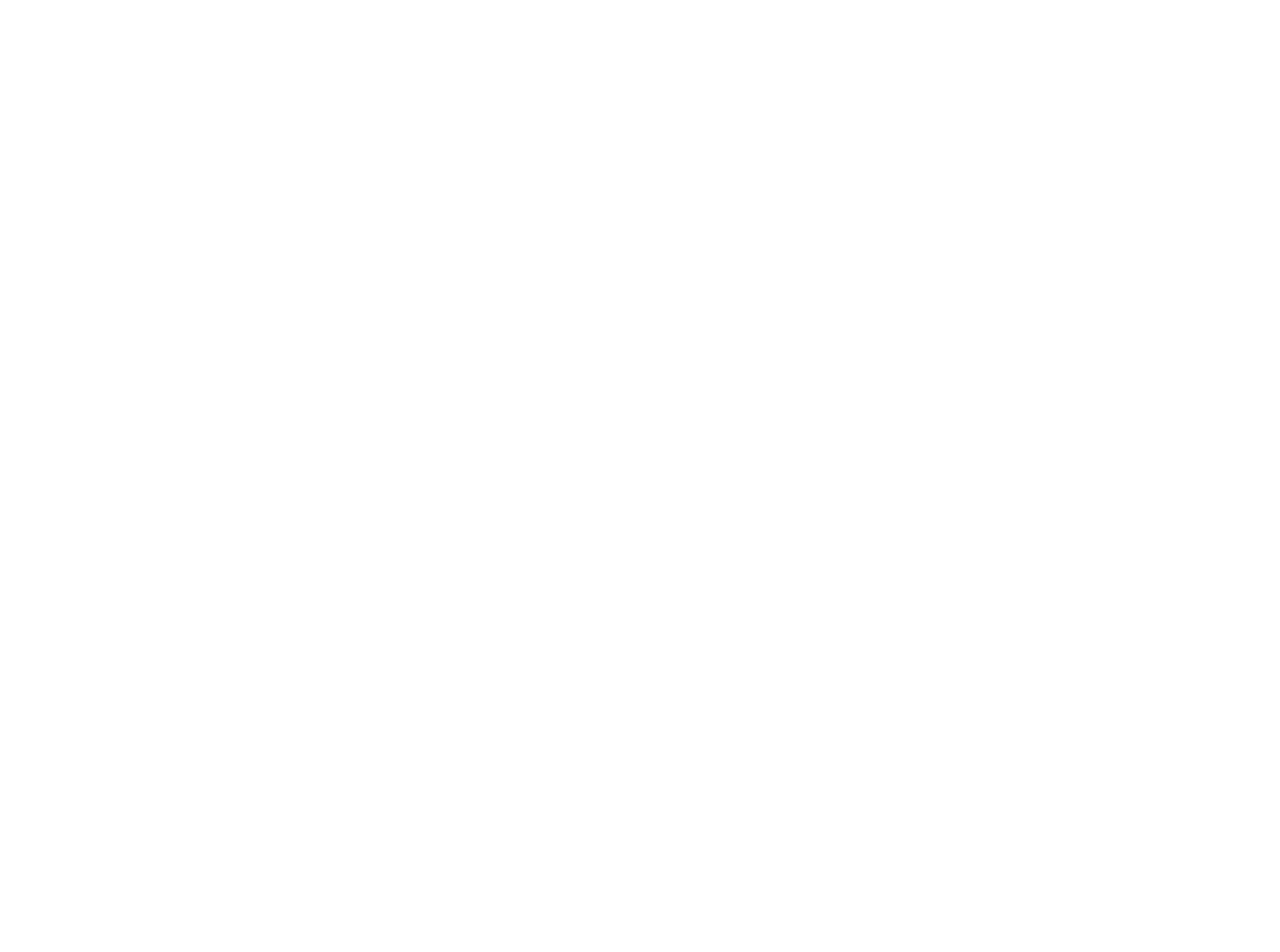
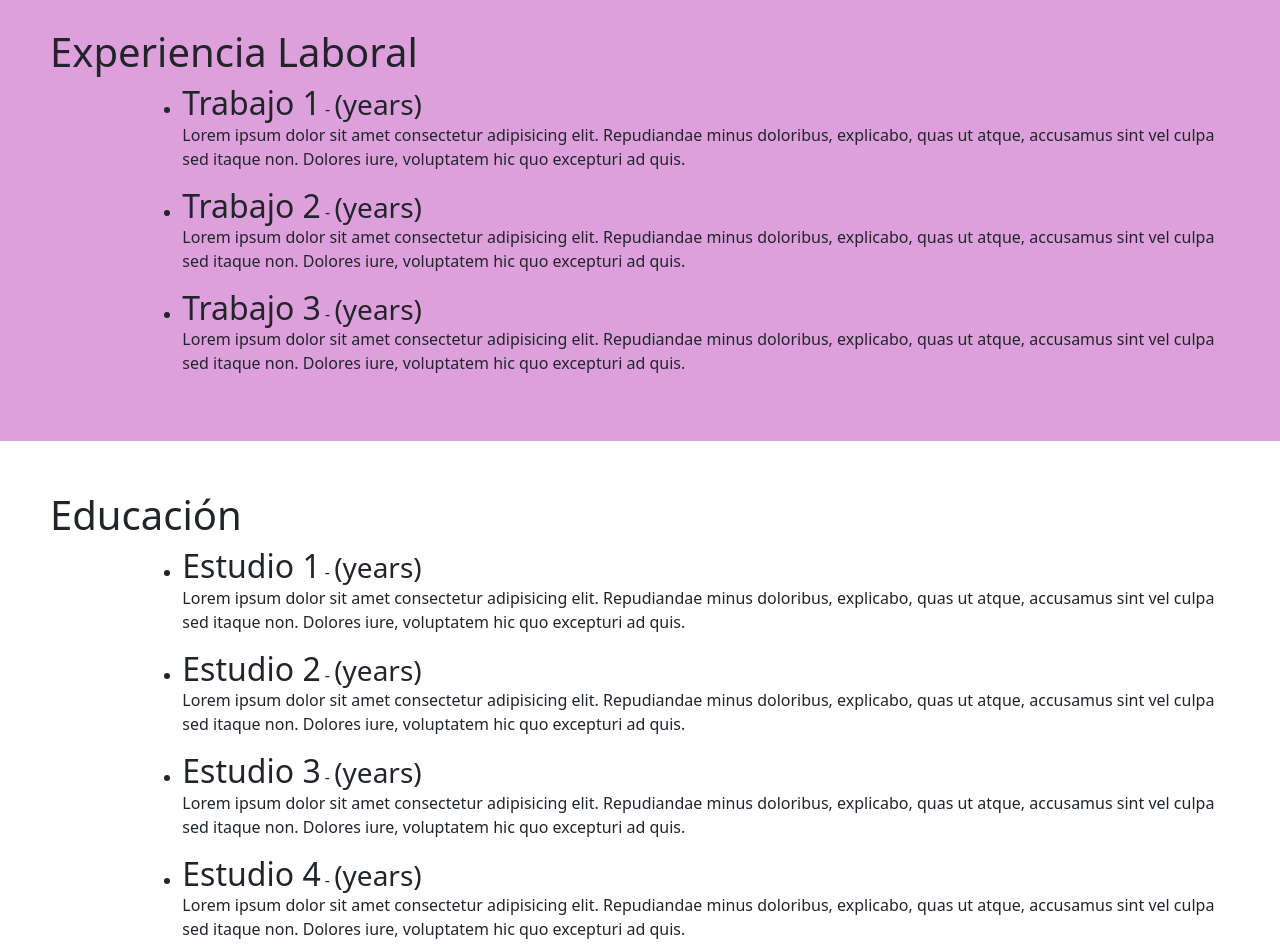
Before and after one commit to paulaorpella/Portfolio_Paula_Orpella, an Angular app in the folder Portfolio_Paula_Orpella/: page / in a window 1280 px wide. Shown: the part 880-1832 px from the top of the page. Before the commit the page ends 848 px from the top, so only its background shows below. Built offline with nearby package versions, Linux system fonts and the light colour scheme.

Commit message:
experiencia y educación

```diff
--- a/Portfolio_Paula_Orpella/src/app/app.component.html
+++ b/Portfolio_Paula_Orpella/src/app/app.component.html
@@ -1,2 +1,4 @@
 <app-header></app-header>
 <app-acerca-de></app-acerca-de>
+<app-experiencia></app-experiencia>
+<app-educacion></app-educacion>
--- a/Portfolio_Paula_Orpella/src/app/app.module.ts
+++ b/Portfolio_Paula_Orpella/src/app/app.module.ts
@@ -8,6 +8,8 @@
 import { SocialComponent } from './components/social/social.component';
 import { BannerComponent } from './components/banner/banner.component';
 import { AcercaDeComponent } from './components/acerca-de/acerca-de.component';
+import { ExperienciaComponent } from './components/experiencia/experiencia.component';
+import { EducacionComponent } from './components/educacion/educacion.component';
 
 @NgModule({
   declarations: [
@@ -16,7 +18,9 @@
     LogoAPComponent,
     SocialComponent,
     BannerComponent,
-    AcercaDeComponent
+    AcercaDeComponent,
+    ExperienciaComponent,
+    EducacionComponent
   ],
   imports: [
     BrowserModule,
--- a/Portfolio_Paula_Orpella/src/app/components/acerca-de/acerca-de.component.css
+++ b/Portfolio_Paula_Orpella/src/app/components/acerca-de/acerca-de.component.css
@@ -1,25 +1,22 @@
 .row {
-    padding: 20px;
+    padding: 25px;
 }
 div{
-    background-color: plum;
     text-align: center;
 }
 /*foto de perfil*/
-@media (min-widht: 576px){
+@media (min-width: 576px){
     #fotodeperfil{
         position: absolute;
         width: 15%;
         left: 3%;
-        top: 600px;
     }
 }
-@media (max-widht: 575px){
+@media (max-width: 575px){
     #fotodeperfil{
         position: absolute;
         width: 30%;
         left: 33%;
-        top: 630px;
     }
 }
 
--- /dev/null
+++ b/Portfolio_Paula_Orpella/src/app/components/educacion/educacion.component.css
@@ -0,0 +1,10 @@
+.row{
+    padding: 50px;
+}
+div{
+    background-color: white;
+}
+
+h1,h2,h3{
+    display: inline;
+}
--- /dev/null
+++ b/Portfolio_Paula_Orpella/src/app/components/educacion/educacion.component.html
@@ -0,0 +1,48 @@
+<div class="row">
+    <h1>Educación</h1>
+    <div class="col-lg-1"></div>
+    <div class="col-lg-11">
+        <ul>
+            <li>
+                <h2>Estudio 1</h2> - <h3>(years)</h3>
+            </li>
+            <p>
+                Lorem ipsum dolor sit amet consectetur adipisicing elit. Repudiandae minus doloribus, explicabo, quas ut atque, accusamus sint vel culpa sed itaque non. Dolores iure, voluptatem hic quo excepturi ad quis.
+            </p>
+        </ul>
+        <ul>
+            <li>
+                <h2>Estudio 2</h2> - <h3>(years)</h3>
+            </li>
+            <p>
+                Lorem ipsum dolor sit amet consectetur adipisicing elit. Repudiandae minus doloribus, explicabo, quas ut atque, accusamus sint vel culpa sed itaque non. Dolores iure, voluptatem hic quo excepturi ad quis.
+            </p>
+        </ul>
+        <ul>
+            <li>
+                <h2>Estudio 3</h2> - <h3>(years)</h3>
+            </li>
+            <p>
+                Lorem ipsum dolor sit amet consectetur adipisicing elit. Repudiandae minus doloribus, explicabo, quas ut atque, accusamus sint vel culpa sed itaque non. Dolores iure, voluptatem hic quo excepturi ad quis.
+            </p>
+        </ul>
+        <ul>
+            <li>
+                <h2>Estudio 4</h2> - <h3>(years)</h3>
+            </li>
+            <p>
+                Lorem ipsum dolor sit amet consectetur adipisicing elit. Repudiandae minus doloribus, explicabo, quas ut atque, accusamus sint vel culpa sed itaque non. Dolores iure, voluptatem hic quo excepturi ad quis.
+            </p>
+        </ul>
+        <ul>
+            <li>
+                <h2>Estudio 5</h2> - <h3>(years)</h3>
+            </li>
+            <p>
+                Lorem ipsum dolor sit amet consectetur adipisicing elit. Repudiandae minus doloribus, explicabo, quas ut atque, accusamus sint vel culpa sed itaque non. Dolores iure, voluptatem hic quo excepturi ad quis.
+            </p>
+        </ul>
+
+    </div>
+
+</div>
--- /dev/null
+++ b/Portfolio_Paula_Orpella/src/app/components/educacion/educacion.component.ts
@@ -0,0 +1,15 @@
+import { Component, OnInit } from '@angular/core';
+
+@Component({
+  selector: 'app-educacion',
+  templateUrl: './educacion.component.html',
+  styleUrls: ['./educacion.component.css']
+})
+export class EducacionComponent implements OnInit {
+
+  constructor() { }
+
+  ngOnInit(): void {
+  }
+
+}
--- /dev/null
+++ b/Portfolio_Paula_Orpella/src/app/components/experiencia/experiencia.component.css
@@ -0,0 +1,10 @@
+.row{
+    padding: 50px;
+}
+div{
+    background-color: plum;
+}
+
+h2,h3{
+    display: inline;
+}
--- /dev/null
+++ b/Portfolio_Paula_Orpella/src/app/components/experiencia/experiencia.component.html
@@ -0,0 +1,32 @@
+<div class="row">
+    <h1>Experiencia Laboral</h1>
+    <div class="col-lg-1"></div>
+    <div class="col-lg-11">
+        <ul>
+            <li>
+                <h2>Trabajo 1</h2> - <h3>(years)</h3>
+            </li>
+            <p>
+                Lorem ipsum dolor sit amet consectetur adipisicing elit. Repudiandae minus doloribus, explicabo, quas ut atque, accusamus sint vel culpa sed itaque non. Dolores iure, voluptatem hic quo excepturi ad quis.
+            </p>
+        </ul>
+        <ul>
+            <li>
+                <h2>Trabajo 2</h2> - <h3>(years)</h3>
+            </li>
+            <p>
+                Lorem ipsum dolor sit amet consectetur adipisicing elit. Repudiandae minus doloribus, explicabo, quas ut atque, accusamus sint vel culpa sed itaque non. Dolores iure, voluptatem hic quo excepturi ad quis.
+            </p>
+        </ul>
+        <ul>
+            <li>
+                <h2>Trabajo 3</h2> - <h3>(years)</h3>
+            </li>
+            <p>
+                Lorem ipsum dolor sit amet consectetur adipisicing elit. Repudiandae minus doloribus, explicabo, quas ut atque, accusamus sint vel culpa sed itaque non. Dolores iure, voluptatem hic quo excepturi ad quis.
+            </p>
+        </ul>
+
+    </div>
+
+</div>
--- /dev/null
+++ b/Portfolio_Paula_Orpella/src/app/components/experiencia/experiencia.component.ts
@@ -0,0 +1,15 @@
+import { Component, OnInit } from '@angular/core';
+
+@Component({
+  selector: 'app-experiencia',
+  templateUrl: './experiencia.component.html',
+  styleUrls: ['./experiencia.component.css']
+})
+export class ExperienciaComponent implements OnInit {
+
+  constructor() { }
+
+  ngOnInit(): void {
+  }
+
+}
```
Also changed, not shown: 2 other files (tests, documents, lock files or other folders).
